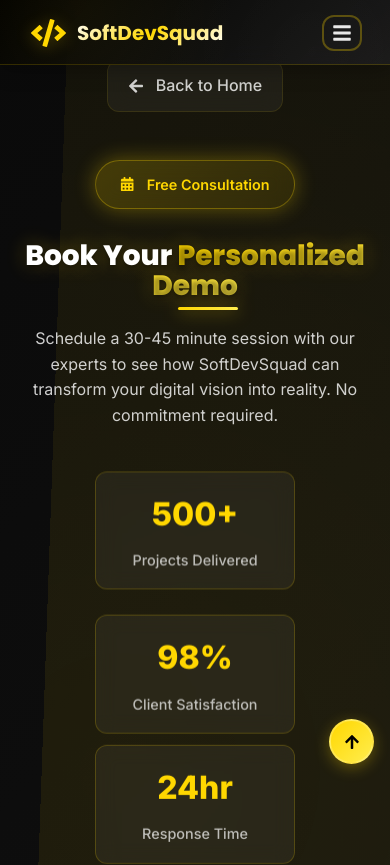
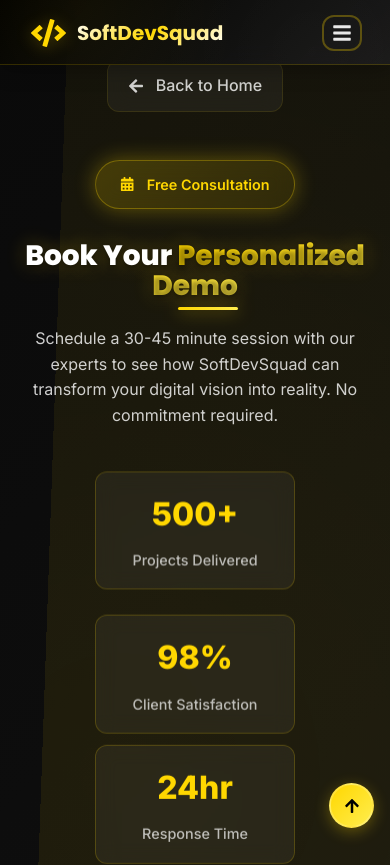
Before and after one commit to dikshant94gangawat/softdevlivecode, a React (Create React App) app: page /demo in a window 390 px wide. Shown: the top 865 px of the page. Built offline with nearby package versions, Linux system fonts and the light colour scheme.

Commit message:
corrected some code

```diff
--- a/public/index.html
+++ b/public/index.html
@@ -157,7 +157,7 @@
 <body>
     <noscript>You need to enable JavaScript to run this app.</noscript>
     <div id="root"></div>
-    <!-- Elfsight WhatsApp Chat | SoftDev Chat -->
+   <!-- Elfsight WhatsApp Chat | SoftDev Chat -->
 <script src="https://elfsightcdn.com/platform.js" async></script>
 <div class="elfsight-app-5d1c92d5-55d4-48a7-9862-e7e3004a510f" data-elfsight-app-lazy></div>
 </body>
--- a/src/styles/App.css
+++ b/src/styles/App.css
@@ -304,9 +304,6 @@
   display: none!important;
 }
 @media (max-width: 480px) {
-  .scroll-to-top{
-    bottom: 80px!important;
-  }
   div#__EAAPS_PORTAL,div.eapps-widget{
     display: block!important;
   }
```
